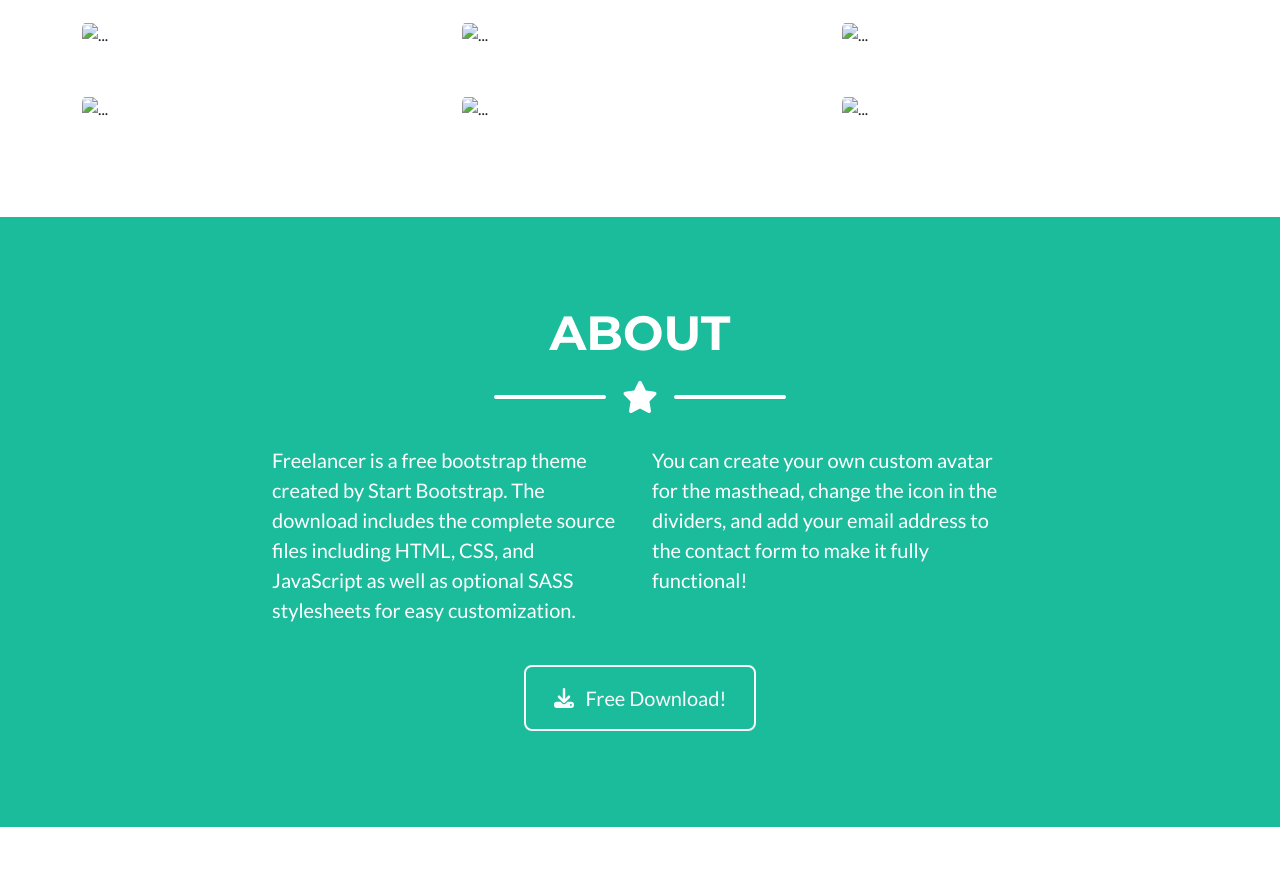
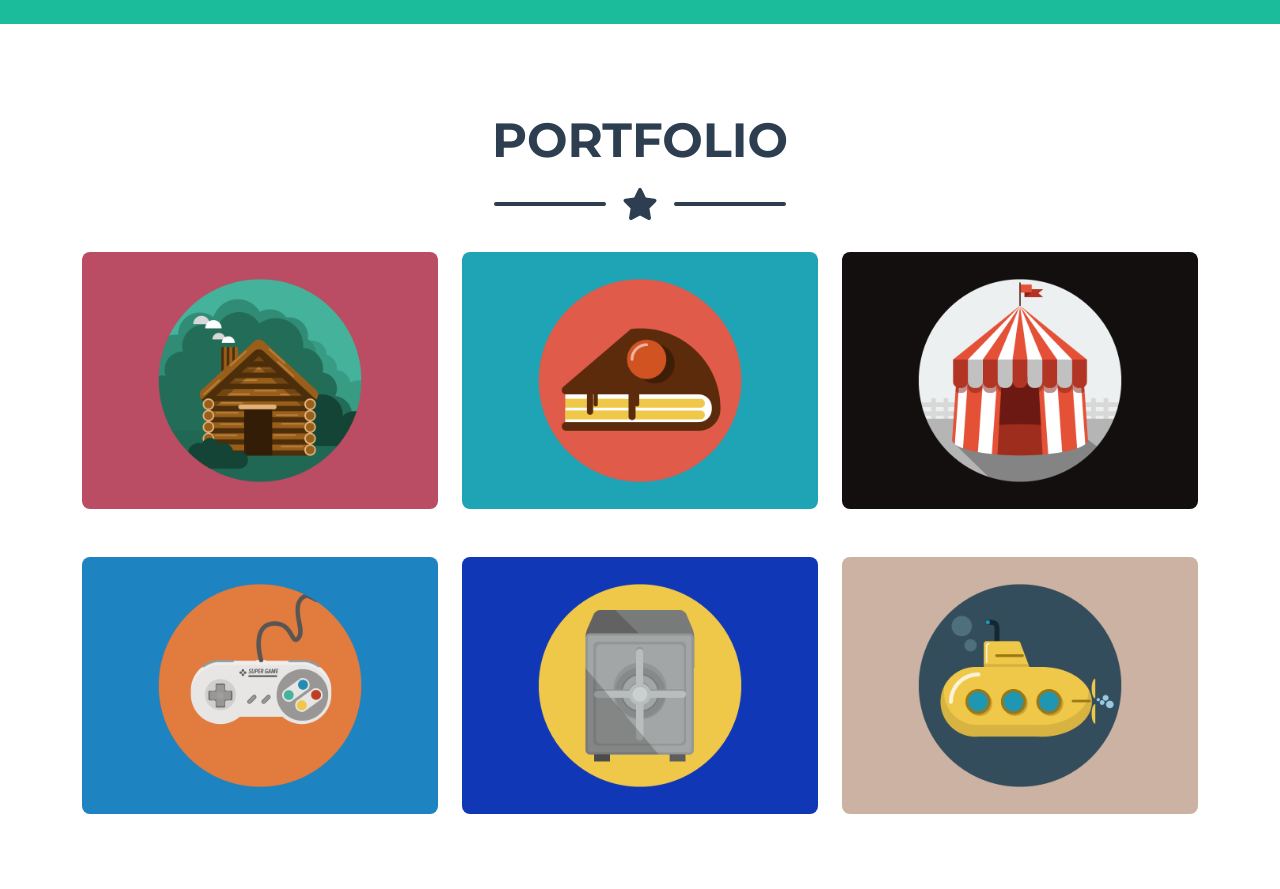
Before and after one commit to laeuigie/starterWeb, a plain HTML site: page index.html in a window 1280 px wide. Shown: the part 759-1648 px from the top of the page. Drawn offline with nearby package versions, Linux system fonts and the light colour scheme; files that its build step writes are made by us from their sources.

Commit message:
Fixed links to image, CSS, and JS files

```diff
--- a/index.html
+++ b/index.html
@@ -5,7 +5,7 @@
         <meta name="viewport" content="width=device-width, initial-scale=1, shrink-to-fit=no" />
         <meta name="description" content="" />
         <meta name="author" content="" />
-        <title>Freelancer - Start Bootstrap Theme</title>
+        <title>Laurel Igiehon: Portfolio</title>
         <!-- Favicon-->
         <link rel="icon" type="image/x-icon" href="assets/favicon.ico" />
         <!-- Font Awesome icons (free version)-->
@@ -14,7 +14,7 @@
         <link href="https://fonts.googleapis.com/css?family=Montserrat:400,700" rel="stylesheet" type="text/css" />
         <link href="https://fonts.googleapis.com/css?family=Lato:400,700,400italic,700italic" rel="stylesheet" type="text/css" />
         <!-- Core theme CSS (includes Bootstrap)-->
-        <link href="css/styles.css" rel="stylesheet" />
+        <link href="styles.css" rel="stylesheet" />
     </head>
     <body id="page-top">
         <!-- Navigation-->
@@ -38,7 +38,7 @@
         <header class="masthead bg-primary text-white text-center">
             <div class="container d-flex align-items-center flex-column">
                 <!-- Masthead Avatar Image-->
-                <img class="masthead-avatar mb-5" src="assets/img/avataaars.svg" alt="..." />
+                <img class="masthead-avatar mb-5" src="avataaars.svg" alt="..." />
                 <!-- Masthead Heading-->
                 <h1 class="masthead-heading text-uppercase mb-0">Start Bootstrap</h1>
                 <!-- Icon Divider-->
@@ -70,7 +70,7 @@
                             <div class="portfolio-item-caption d-flex align-items-center justify-content-center h-100 w-100">
                                 <div class="portfolio-item-caption-content text-center text-white"><i class="fas fa-plus fa-3x"></i></div>
                             </div>
-                            <img class="img-fluid" src="assets/img/portfolio/cabin.png" alt="..." />
+                            <img class="img-fluid" src="cabin.png" alt="..." />
                         </div>
                     </div>
                     <!-- Portfolio Item 2-->
@@ -79,7 +79,7 @@
                             <div class="portfolio-item-caption d-flex align-items-center justify-content-center h-100 w-100">
                                 <div class="portfolio-item-caption-content text-center text-white"><i class="fas fa-plus fa-3x"></i></div>
                             </div>
-                            <img class="img-fluid" src="assets/img/portfolio/cake.png" alt="..." />
+                            <img class="img-fluid" src="cake.png" alt="..." />
                         </div>
                     </div>
                     <!-- Portfolio Item 3-->
@@ -88,7 +88,7 @@
                             <div class="portfolio-item-caption d-flex align-items-center justify-content-center h-100 w-100">
                                 <div class="portfolio-item-caption-content text-center text-white"><i class="fas fa-plus fa-3x"></i></div>
                             </div>
-                            <img class="img-fluid" src="assets/img/portfolio/circus.png" alt="..." />
+                            <img class="img-fluid" src="circus.png" alt="..." />
                         </div>
                     </div>
                     <!-- Portfolio Item 4-->
@@ -97,7 +97,7 @@
                             <div class="portfolio-item-caption d-flex align-items-center justify-content-center h-100 w-100">
                                 <div class="portfolio-item-caption-content text-center text-white"><i class="fas fa-plus fa-3x"></i></div>
                             </div>
-                            <img class="img-fluid" src="assets/img/portfolio/game.png" alt="..." />
+                            <img class="img-fluid" src="game.png" alt="..." />
                         </div>
                     </div>
                     <!-- Portfolio Item 5-->
@@ -106,7 +106,7 @@
                             <div class="portfolio-item-caption d-flex align-items-center justify-content-center h-100 w-100">
                                 <div class="portfolio-item-caption-content text-center text-white"><i class="fas fa-plus fa-3x"></i></div>
                             </div>
-                            <img class="img-fluid" src="assets/img/portfolio/safe.png" alt="..." />
+                            <img class="img-fluid" src="safe.png" alt="..." />
                         </div>
                     </div>
                     <!-- Portfolio Item 6-->
@@ -115,7 +115,7 @@
                             <div class="portfolio-item-caption d-flex align-items-center justify-content-center h-100 w-100">
                                 <div class="portfolio-item-caption-content text-center text-white"><i class="fas fa-plus fa-3x"></i></div>
                             </div>
-                            <img class="img-fluid" src="assets/img/portfolio/submarine.png" alt="..." />
+                            <img class="img-fluid" src="submarine.png" alt="..." />
                         </div>
                     </div>
                 </div>
@@ -141,7 +141,7 @@
                 <div class="text-center mt-4">
                     <a class="btn btn-xl btn-outline-light" href="https://startbootstrap.com/theme/freelancer/">
                         <i class="fas fa-download me-2"></i>
-                        Free Download!
+                        Download Resume
                     </a>
                 </div>
             </div>
@@ -273,7 +273,7 @@
                                         <div class="divider-custom-line"></div>
                                     </div>
                                     <!-- Portfolio Modal - Image-->
-                                    <img class="img-fluid rounded mb-5" src="assets/img/portfolio/cabin.png" alt="..." />
+                                    <img class="img-fluid rounded mb-5" src="cabin.png" alt="..." />
                                     <!-- Portfolio Modal - Text-->
                                     <p class="mb-4">Lorem ipsum dolor sit amet, consectetur adipisicing elit. Mollitia neque assumenda ipsam nihil, molestias magnam, recusandae quos quis inventore quisquam velit asperiores, vitae? Reprehenderit soluta, eos quod consequuntur itaque. Nam.</p>
                                     <button class="btn btn-primary" data-bs-dismiss="modal">
@@ -305,7 +305,7 @@
                                         <div class="divider-custom-line"></div>
                                     </div>
                                     <!-- Portfolio Modal - Image-->
-                                    <img class="img-fluid rounded mb-5" src="assets/img/portfolio/cake.png" alt="..." />
+                                    <img class="img-fluid rounded mb-5" src="cake.png" alt="..." />
                                     <!-- Portfolio Modal - Text-->
                                     <p class="mb-4">Lorem ipsum dolor sit amet, consectetur adipisicing elit. Mollitia neque assumenda ipsam nihil, molestias magnam, recusandae quos quis inventore quisquam velit asperiores, vitae? Reprehenderit soluta, eos quod consequuntur itaque. Nam.</p>
                                     <button class="btn btn-primary" data-bs-dismiss="modal">
@@ -337,7 +337,7 @@
                                         <div class="divider-custom-line"></div>
                                     </div>
                                     <!-- Portfolio Modal - Image-->
-                                    <img class="img-fluid rounded mb-5" src="assets/img/portfolio/circus.png" alt="..." />
+                                    <img class="img-fluid rounded mb-5" src="circus.png" alt="..." />
                                     <!-- Portfolio Modal - Text-->
                                     <p class="mb-4">Lorem ipsum dolor sit amet, consectetur adipisicing elit. Mollitia neque assumenda ipsam nihil, molestias magnam, recusandae quos quis inventore quisquam velit asperiores, vitae? Reprehenderit soluta, eos quod consequuntur itaque. Nam.</p>
                                     <button class="btn btn-primary" data-bs-dismiss="modal">
@@ -369,7 +369,7 @@
                                         <div class="divider-custom-line"></div>
                                     </div>
                                     <!-- Portfolio Modal - Image-->
-                                    <img class="img-fluid rounded mb-5" src="assets/img/portfolio/game.png" alt="..." />
+                                    <img class="img-fluid rounded mb-5" src="game.png" alt="..." />
                                     <!-- Portfolio Modal - Text-->
                                     <p class="mb-4">Lorem ipsum dolor sit amet, consectetur adipisicing elit. Mollitia neque assumenda ipsam nihil, molestias magnam, recusandae quos quis inventore quisquam velit asperiores, vitae? Reprehenderit soluta, eos quod consequuntur itaque. Nam.</p>
                                     <button class="btn btn-primary" data-bs-dismiss="modal">
@@ -401,7 +401,7 @@
                                         <div class="divider-custom-line"></div>
                                     </div>
                                     <!-- Portfolio Modal - Image-->
-                                    <img class="img-fluid rounded mb-5" src="assets/img/portfolio/safe.png" alt="..." />
+                                    <img class="img-fluid rounded mb-5" src="safe.png" alt="..." />
                                     <!-- Portfolio Modal - Text-->
                                     <p class="mb-4">Lorem ipsum dolor sit amet, consectetur adipisicing elit. Mollitia neque assumenda ipsam nihil, molestias magnam, recusandae quos quis inventore quisquam velit asperiores, vitae? Reprehenderit soluta, eos quod consequuntur itaque. Nam.</p>
                                     <button class="btn btn-primary" data-bs-dismiss="modal">
@@ -433,7 +433,7 @@
                                         <div class="divider-custom-line"></div>
                                     </div>
                                     <!-- Portfolio Modal - Image-->
-                                    <img class="img-fluid rounded mb-5" src="assets/img/portfolio/submarine.png" alt="..." />
+                                    <img class="img-fluid rounded mb-5" src="submarine.png" alt="..." />
                                     <!-- Portfolio Modal - Text-->
                                     <p class="mb-4">Lorem ipsum dolor sit amet, consectetur adipisicing elit. Mollitia neque assumenda ipsam nihil, molestias magnam, recusandae quos quis inventore quisquam velit asperiores, vitae? Reprehenderit soluta, eos quod consequuntur itaque. Nam.</p>
                                     <button class="btn btn-primary" data-bs-dismiss="modal">
@@ -450,7 +450,7 @@
         <!-- Bootstrap core JS-->
         <script src="https://cdn.jsdelivr.net/npm/bootstrap@5.1.3/dist/js/bootstrap.bundle.min.js"></script>
         <!-- Core theme JS-->
-        <script src="js/scripts.js"></script>
+        <script src="scripts.js"></script>
         <!-- * * * * * * * * * * * * * * * * * * * * * * * * * * * * * * * * * * * * * * * *-->
         <!-- * *                               SB Forms JS                               * *-->
         <!-- * * Activate your form at https://startbootstrap.com/solution/contact-forms * *-->
```
